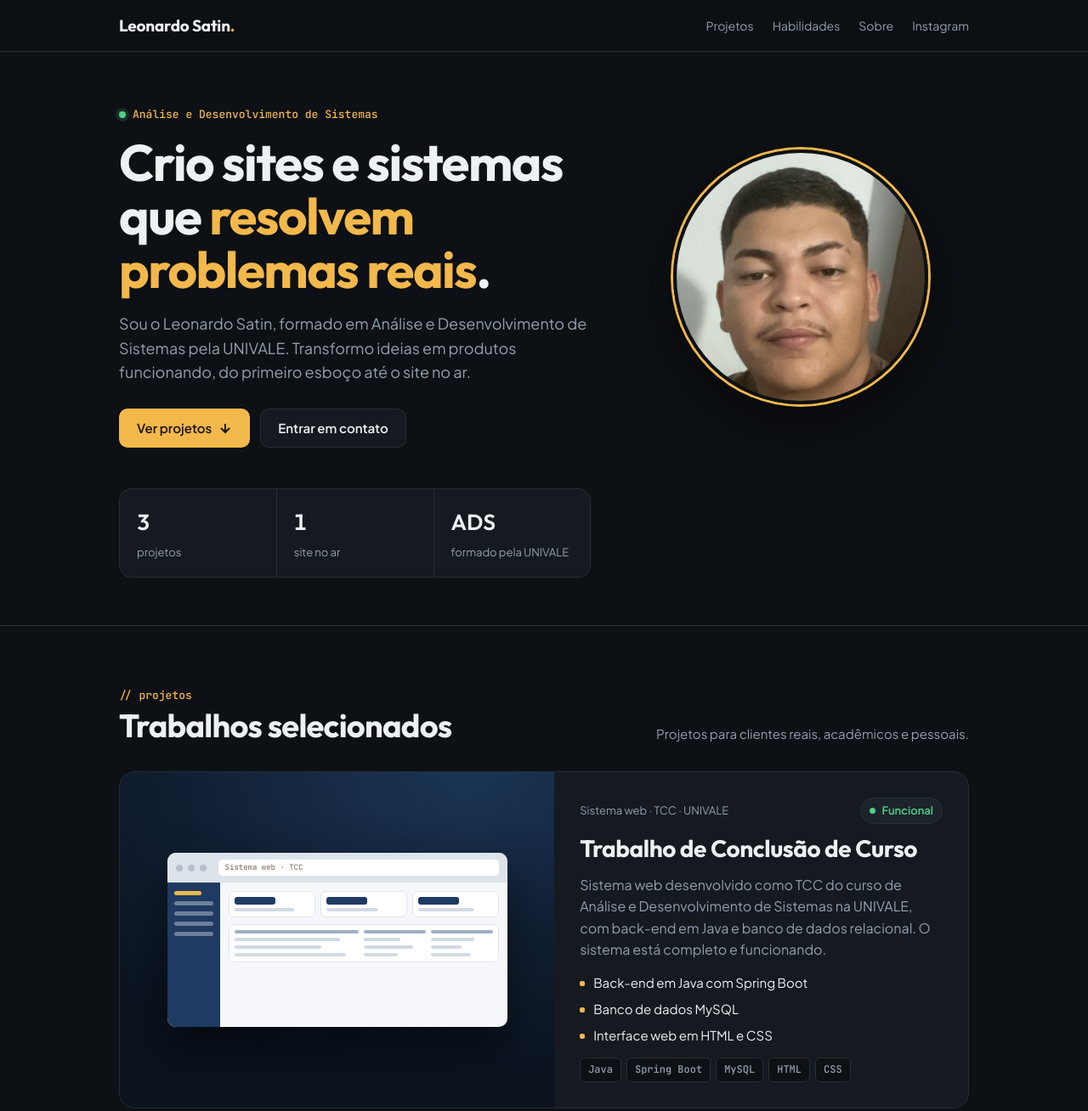
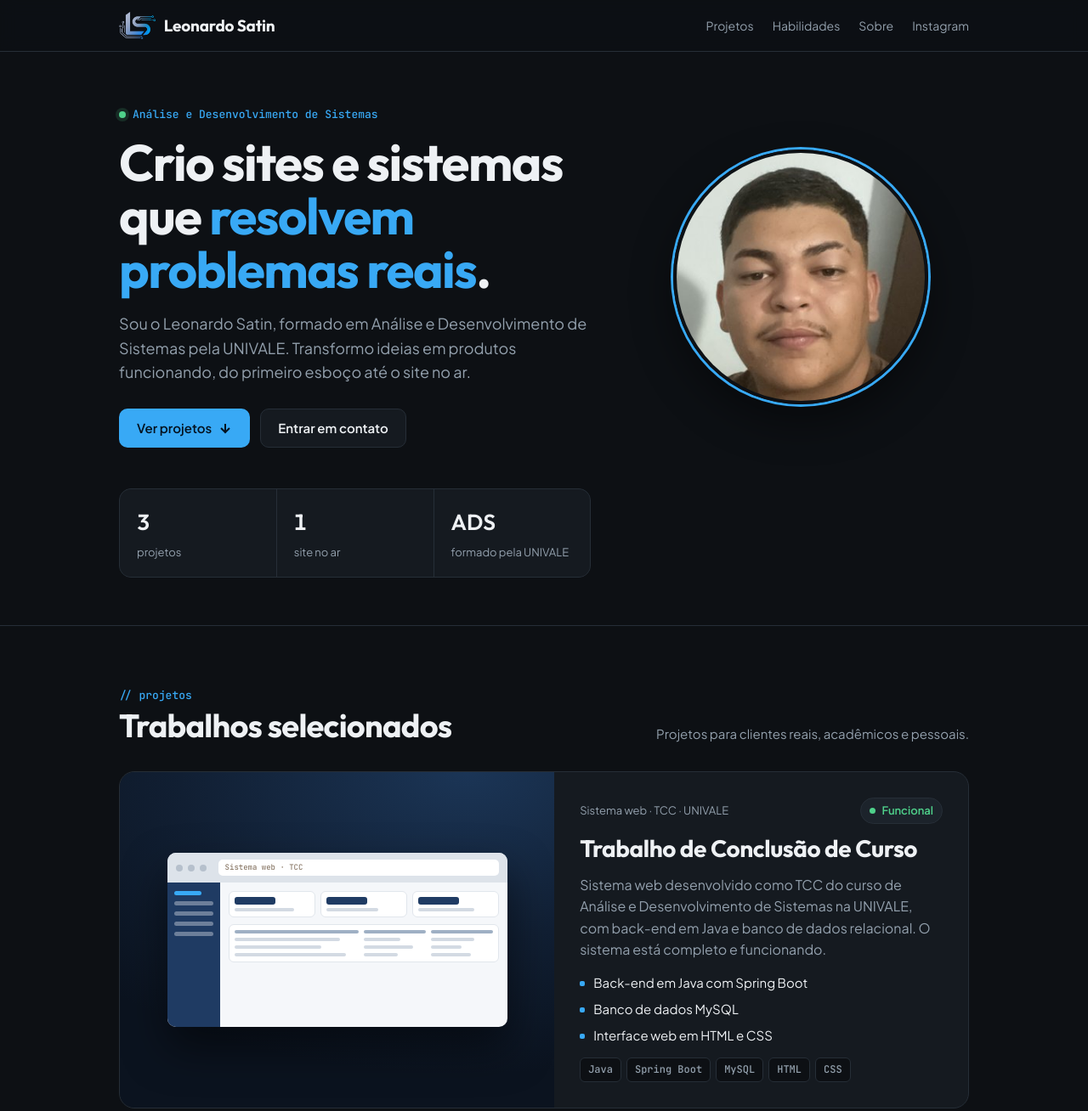
Before and after one commit to lleosx/portfolio, a plain HTML site: page public/index.html in a window 1280 px wide. Shown: the top 1308 px of the page at 85% size. Drawn offline with Linux system fonts and the light colour scheme.

Commit message:
Adiciona logo LS, ícone da aba e cor azul
Co-Authored-By: Claude Opus 5.5 <noreply@anthropic.com>
Claude-Session: https://claude.ai/code/session_01V6X9ndDgrXm97qdhyd1HXR

```diff
--- a/public/index.html
+++ b/public/index.html
@@ -4,6 +4,8 @@
 <meta charset="utf-8">
 <meta name="viewport" content="width=device-width, initial-scale=1">
 <title>Leonardo Satin · Portfólio</title>
+<link rel="icon" type="image/png" href="favicon.png">
+<link rel="apple-touch-icon" href="favicon.png">
 <meta name="description" content="Leonardo, formado em Análise e Desenvolvimento de Sistemas. Sites, sistemas e projetos reais.">
 <link rel="preconnect" href="https://fonts.googleapis.com">
 <link rel="preconnect" href="https://fonts.gstatic.com" crossorigin>
@@ -17,8 +19,8 @@
   --line:#262e37;
   --ink:#eef1f4;
   --muted:#93a0ad;
-  --accent:#f2b84b;
-  --accent-ink:#1a1306;
+  --accent:#38a9f5;
+  --accent-ink:#04121f;
   --ok:#4fd18b;
   --wip:#f2b84b;
   --done:#8ea6ff;
@@ -38,7 +40,8 @@ a{color:inherit}
 nav{position:sticky; top:0; z-index:5; background:rgba(13,16,20,.85); backdrop-filter:blur(10px); border-bottom:1px solid var(--line)}
 nav .container{display:flex; justify-content:space-between; align-items:center; height:60px; gap:16px}
 .logo{font-family:var(--display); font-weight:700; font-size:19px; text-decoration:none; letter-spacing:-.01em}
-.logo span{color:var(--accent)}
+.logo{display:inline-flex; align-items:center; gap:10px}
+.logo img{height:32px; width:auto; display:block}
 nav ul{display:flex; gap:22px; list-style:none; margin:0; padding:0; font-size:14px; color:var(--muted)}
 nav ul a{text-decoration:none} nav ul a:hover{color:var(--ink)}
 
@@ -103,7 +106,7 @@ h2{font-family:var(--display); font-weight:700; font-size:clamp(28px,4vw,38px);
 .dash{display:grid; grid-template-columns:62px 1fr; min-height:170px}
 .dash .side{background:#1f3b63; padding:10px 8px; display:grid; align-content:start; gap:7px}
 .dash .side i{display:block; height:5px; border-radius:3px; background:rgba(255,255,255,.35)}
-.dash .side i:first-child{background:#f2b84b; width:70%}
+.dash .side i:first-child{background:#38a9f5; width:70%}
 .dash .main{padding:10px; display:grid; align-content:start; gap:8px}
 .dash .cards{display:grid; grid-template-columns:repeat(3,1fr); gap:6px}
 .dash .cards div{background:#fff; border:1px solid #e1e6ec; border-radius:6px; padding:6px; display:grid; gap:4px}
@@ -200,7 +203,7 @@ footer .container{display:flex; justify-content:space-between; gap:12px; flex-wr
 
 <nav>
   <div class="container">
-    <a class="logo" href="#inicio">Leonardo Satin<span>.</span></a>
+    <a class="logo" href="#inicio"><img src="logo-ls.png" alt="" width="43" height="32">Leonardo Satin</a>
     <ul>
       <li><a href="#projetos">Projetos</a></li>
       <li><a href="#habilidades">Habilidades</a></li>
```
Also changed, not shown: public/favicon.png (added), public/logo-ls.png (added).
